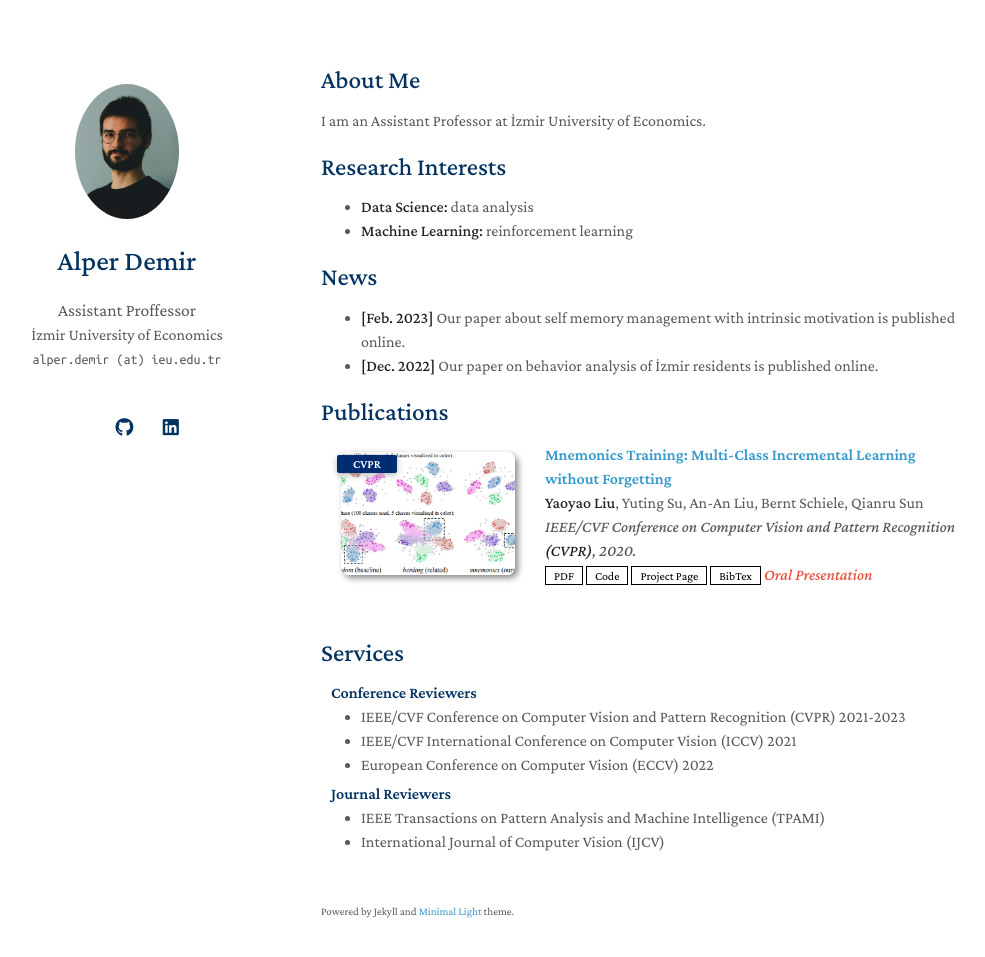
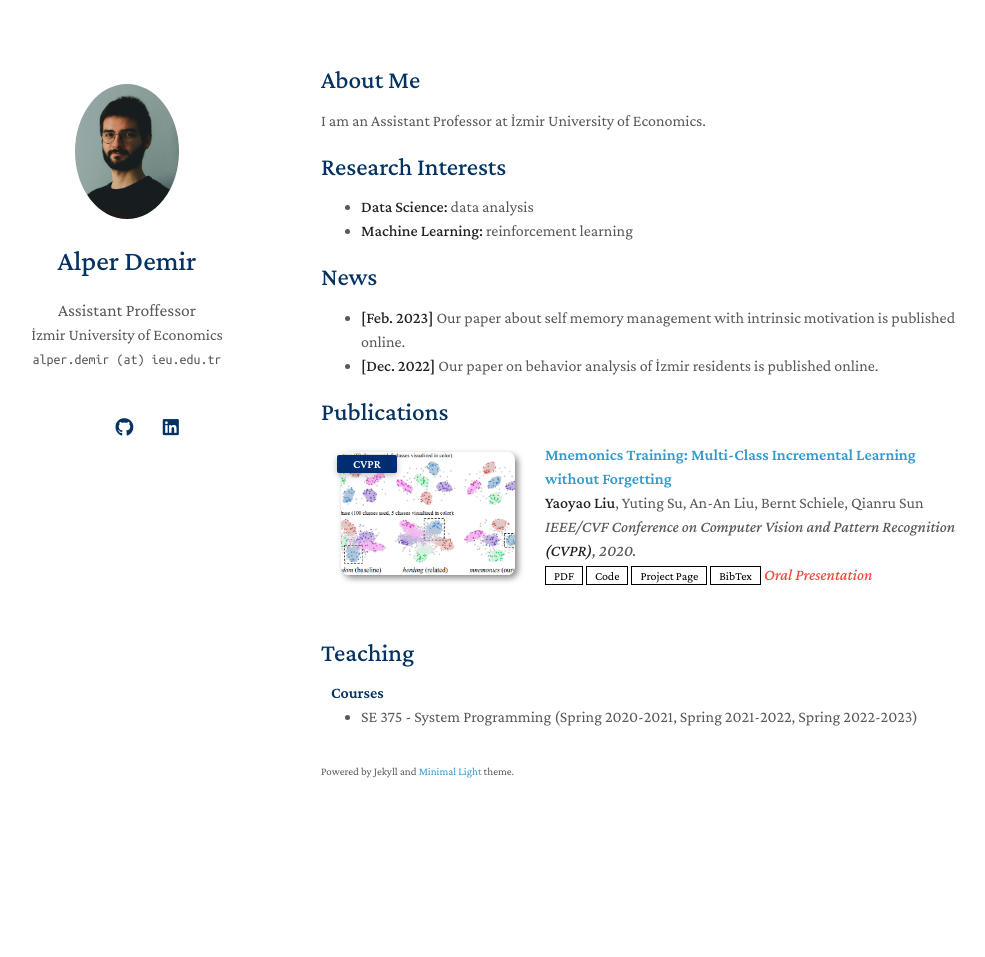
Before and after one commit to gliese876b/gliese876b.github.io, a Jekyll site: the page built from index.md, in a window 1280 px wide and 992 px high. Shown: the top 957 px of the window, without its empty margins (149-1134 px from the left). Built offline with Jekyll 4.4.1, drawn with Linux system fonts in a browser that asks for light colours; nearby versions of some CDN libraries; a style sheet for code colours, icons or effects is not loaded; our own code applies the rules of GitHub Pages for plain Markdown files.

Commit message:
Update services.md

```diff
--- a/_includes/services.md
+++ b/_includes/services.md
@@ -1,16 +1,7 @@
-## Services
+## Teaching
 
-<h4 style="margin:0 10px 0;">Conference Reviewers</h4>
+<h4 style="margin:0 10px 0;">Courses</h4>
 
 <ul style="margin:0 0 5px;">
-  <li><a href="http://cvpr2023.thecvf.com/"><autocolor>IEEE/CVF Conference on Computer Vision and Pattern Recognition (CVPR) 2021-2023</autocolor></a></li>
-  <li><a href="http://iccv2021.thecvf.com/"><autocolor>IEEE/CVF International Conference on Computer Vision (ICCV) 2021</autocolor></a></li>
-  <li><a href="https://eccv2022.ecva.net/"><autocolor>European Conference on Computer Vision (ECCV) 2022</autocolor></a></li>
+  <li><a href="https://se.ieu.edu.tr/en/syllabus/type/read/id/SE+375"><autocolor>SE 375 - System Programming (Spring 2020-2021, Spring 2021-2022, Spring 2022-2023)</autocolor></a></li>
 </ul>
-
-<h4 style="margin:0 10px 0;">Journal Reviewers</h4>
-
-<ul style="margin:0 0 20px;">
-  <li><a href="https://www.computer.org/csdl/journal/tp"><autocolor>IEEE Transactions on Pattern Analysis and Machine Intelligence (TPAMI)</autocolor></a></li>
-  <li><a href="https://www.springer.com/journal/11263"><autocolor>International Journal of Computer Vision (IJCV)</autocolor></a></li>
-</ul>
```
